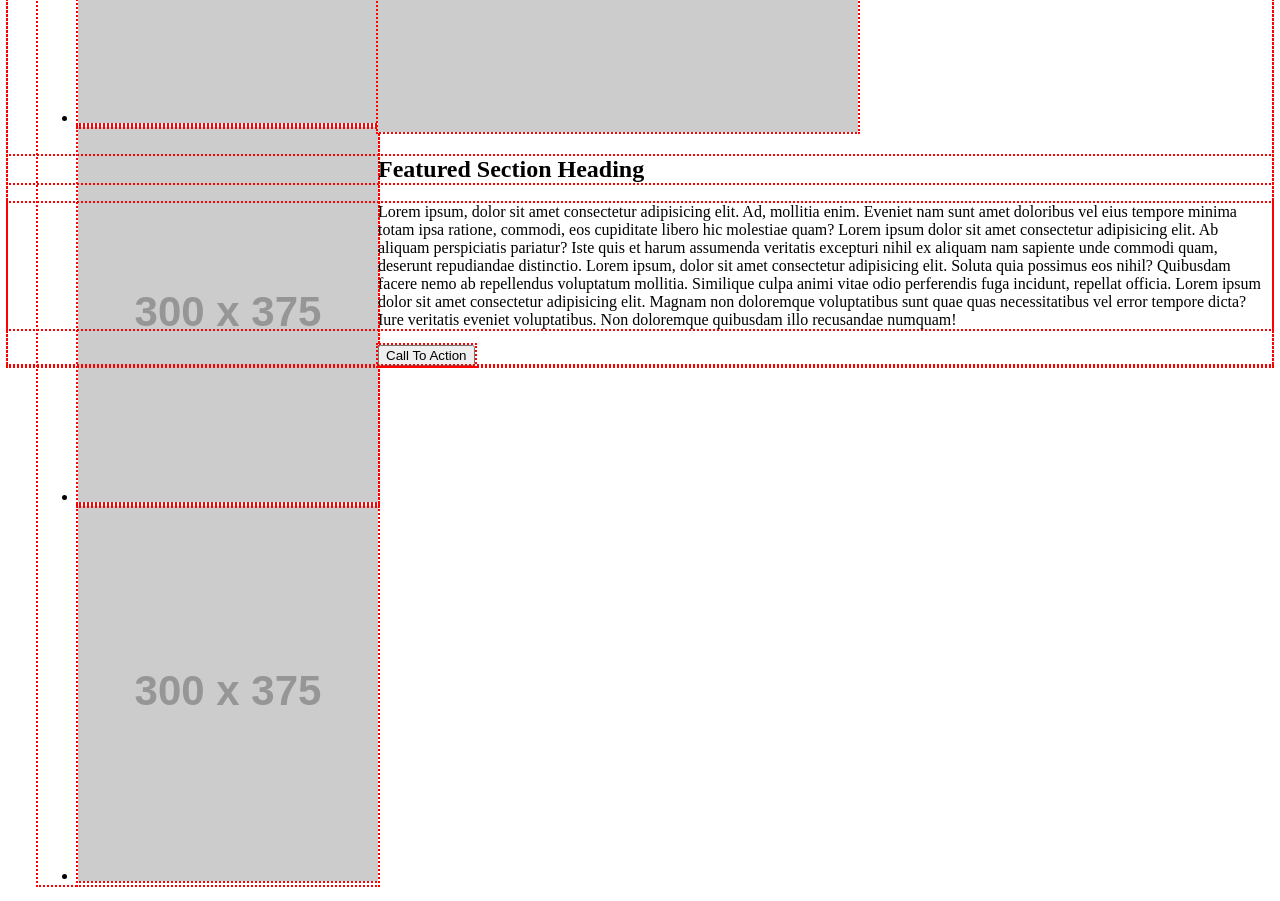
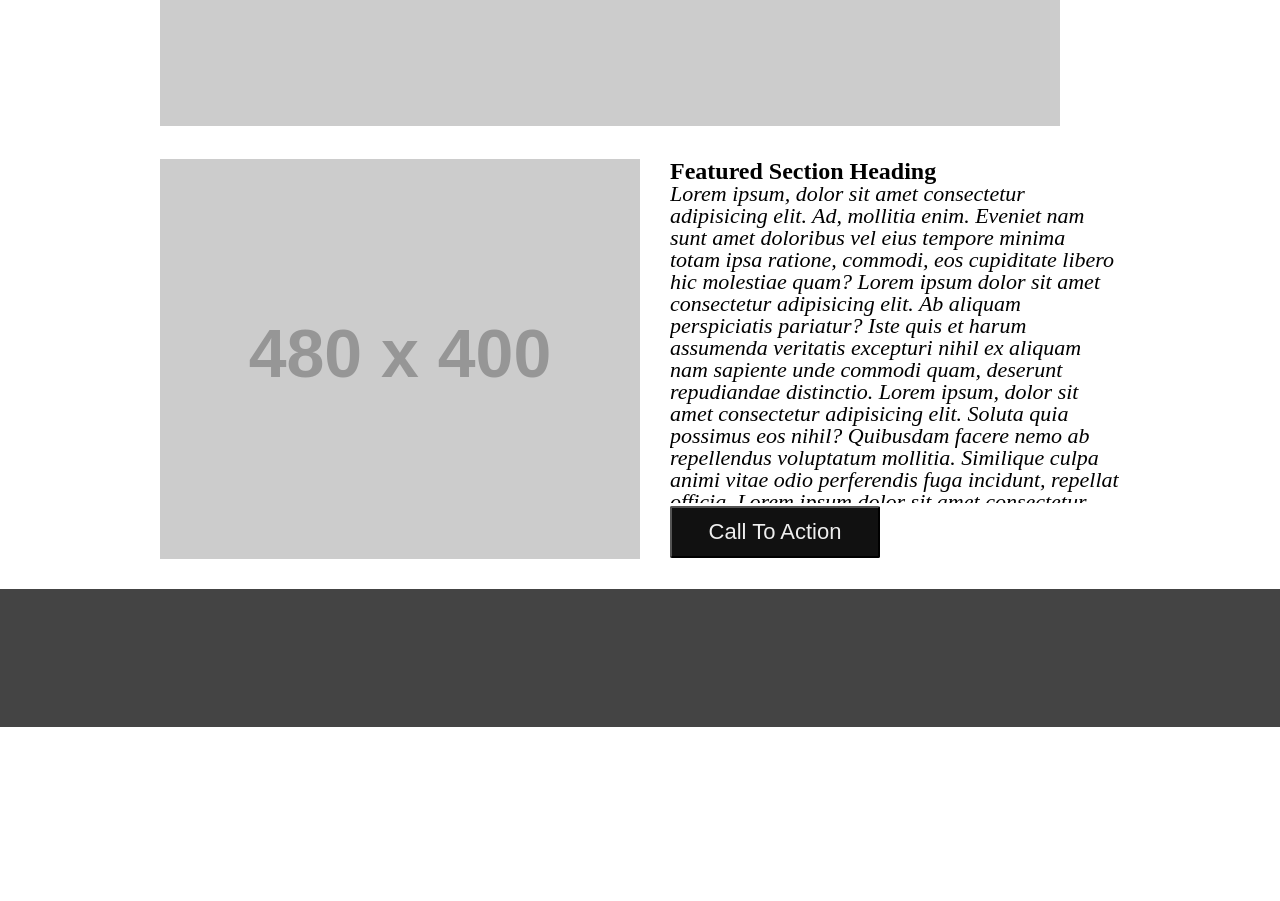
Before and after one commit to GitOutside/wireframe-exercise, a plain HTML site: page index.html in a window 1280 px wide. Shown: the part 860-1761 px from the top of the page. After the commit the page ends 1587 px from the top, so only its background shows below. Drawn offline with Linux system fonts and the light colour scheme; placeholder pictures from the web are drawn by us.

Commit message:
finalize

```diff
--- a/reset.css
+++ b/reset.css
@@ -0,0 +1,48 @@
+/* http://meyerweb.com/eric/tools/css/reset/
+   v2.0 | 20110126
+   License: none (public domain)
+*/
+
+html, body, div, span, applet, object, iframe,
+h1, h2, h3, h4, h5, h6, p, blockquote, pre,
+a, abbr, acronym, address, big, cite, code,
+del, dfn, em, img, ins, kbd, q, s, samp,
+small, strike, strong, sub, sup, tt, var,
+b, u, i, center,
+dl, dt, dd, ol, ul, li,
+fieldset, form, label, legend,
+table, caption, tbody, tfoot, thead, tr, th, td,
+article, aside, canvas, details, embed,
+figure, figcaption, footer, header, hgroup,
+menu, nav, output, ruby, section, summary,
+time, mark, audio, video {
+	margin: 0;
+	padding: 0;
+	border: 0;
+	font-size: 100%;
+	font: inherit;
+	vertical-align: baseline;
+}
+/* HTML5 display-role reset for older browsers */
+article, aside, details, figcaption, figure,
+footer, header, hgroup, menu, nav, section {
+	display: block;
+}
+body {
+	line-height: 1;
+}
+ol, ul {
+	list-style: none;
+}
+blockquote, q {
+	quotes: none;
+}
+blockquote:before, blockquote:after,
+q:before, q:after {
+	content: '';
+	content: none;
+}
+table {
+	border-collapse: collapse;
+	border-spacing: 0;
+}
--- a/style.css
+++ b/style.css
@@ -1,5 +1,5 @@
+
 *{box-sizing: border-box;
-  outline: dotted red 2px;
  }
 
 header {
@@ -15,7 +15,7 @@ nav > img {
   float: left;
 }
 
-ul{
+nav > ul{
   margin-left: 30px;
   float: left;
 }
@@ -29,4 +29,73 @@ nav li {
 nav li a {
   text-decoration: none;
   color: #eee;
+  font-size: 16px;
 }
+main {
+  width: 960px;
+  margin: auto;
+}
+ main > img:first-child {
+  margin-top: 30PX;
+}
+main > ul {
+  margin-top: 30px;
+  margin-right: 30px;
+  overflow: hidden;
+}
+
+main > ul > li {
+  float: left;
+}
+
+main > ul >li:nth-child(3) {
+  margin-right: 0;
+}
+
+article {
+  margin-top: 30px;
+  overflow: hidden;
+}
+article > img {
+  float: left;
+}
+article > section {
+  float: left;
+  width: 50%;
+  font-size: 22px;
+  padding-left: 30px;
+}
+h2 {
+  font-size: 24px;
+  font-weight: bold;
+}
+article > section > p {
+  overflow: auto;
+  height: 320px;
+  font-style: italic;
+}
+
+button{
+  background-color: #111;
+  color: #eee;
+  width: 210px;
+  height: 52px;
+  border-radius: 2px;
+  margin-top: 3px;
+  font-size: 22px;
+}
+
+footer {
+  height: 138px;
+  background-color: #444;
+  margin-top: 30px
+}
+
+button:hover {
+  height: 400px;
+  width: 800px;
+  transition: 350ms;
+  position: relative;
+  left: -200px;
+  top: -200px;
+}
```
